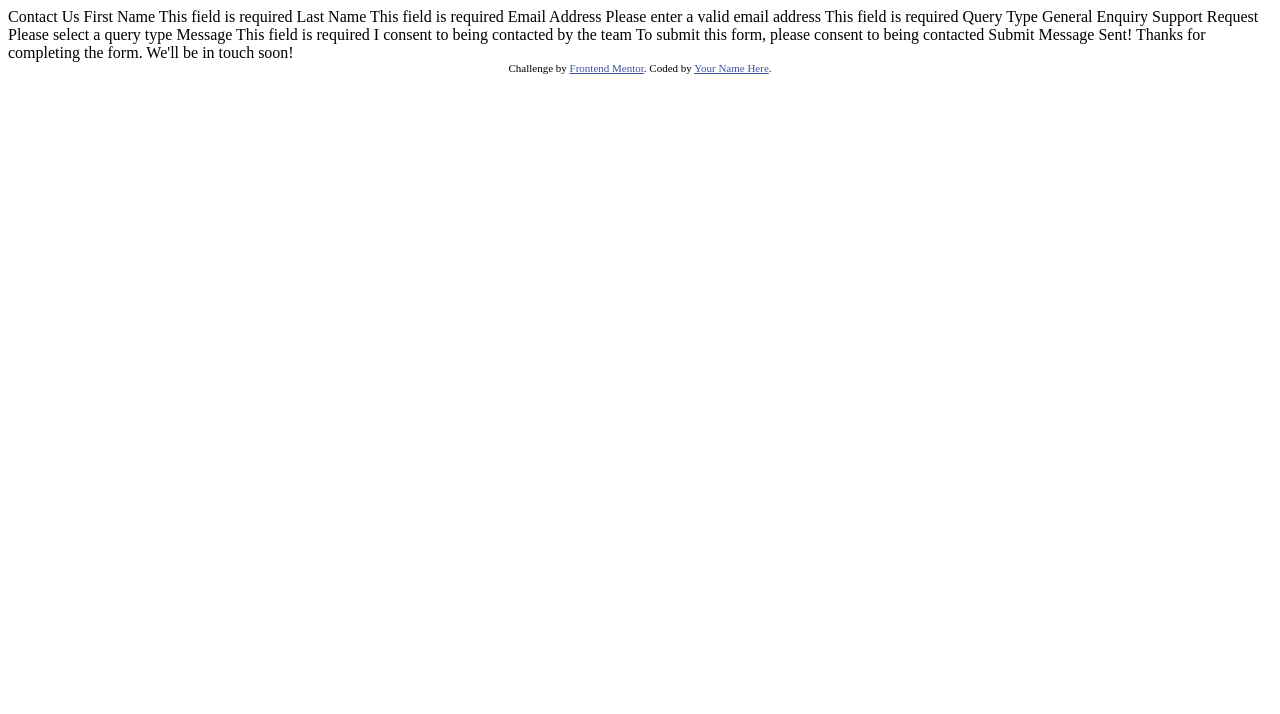
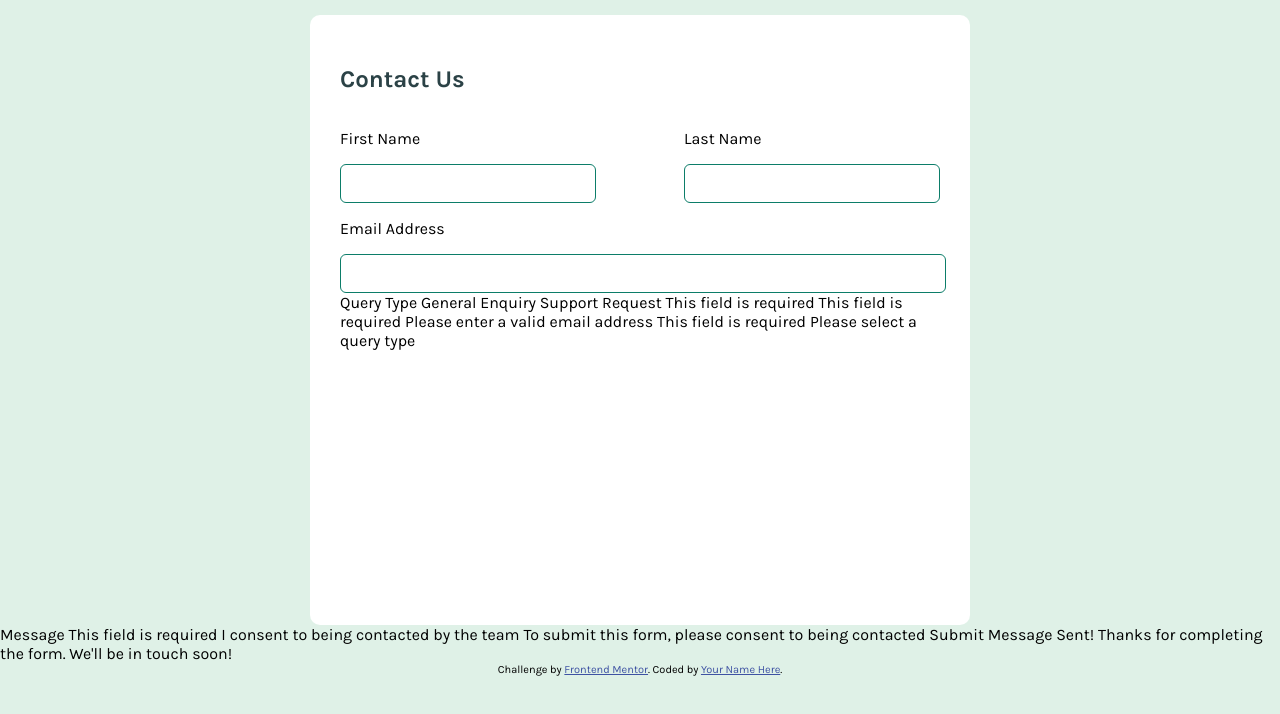
Before and after one commit to Annieleoliveiraa/forms-project, a plain HTML site: page index.html in a window 1280 px wide. Drawn offline with Linux system fonts and the light colour scheme.

Commit message:
Adicionando os inputs do fomulario

```diff
--- a/index.html
+++ b/index.html
@@ -1,36 +1,78 @@
 <!DOCTYPE html>
 <html lang="pt-BR">
+
 <head>
   <meta charset="UTF-8">
-  <meta name="viewport" content="width=device-width, initial-scale=1.0"> <!-- displays site properly based on user's device -->
-
+  <meta name="viewport" content="width=device-width, initial-scale=1.0">
   <link rel="icon" type="image/png" sizes="32x32" href="./assets/images/favicon-32x32.png">
   <link rel="stylesheet" href="style.css">
+
   <title>Frontend Mentor | Contact form</title>
 
+  <link rel="preconnect" href="https://fonts.googleapis.com">
+  <link rel="preconnect" href="https://fonts.gstatic.com" crossorigin>
+  <link href="https://fonts.googleapis.com/css2?family=Karla:ital,wght@0,200..800;1,200..800&display=swap"
+    rel="stylesheet">
+
   <style>
-    .attribution { font-size: 11px; text-align: center; }
-    .attribution a { color: hsl(228, 45%, 44%); }
+    .attribution {
+      font-size: 11px;
+      text-align: center;
+    }
+
+    .attribution a {
+      color: hsl(228, 45%, 44%);
+    }
   </style>
 </head>
+
 <body>
+  <div class="container">
+    <h2>Contact Us</h2>
 
-  Contact Us
+    <form action="">
 
-  First Name
-  This field is required
+      <div class="card-inputnames">
+        <label for="iname">
+          <p>First Name</p>
+          <input class="input-name" type="text" name="iname" id="iname">
+        </label>
 
-  Last Name
-  This field is required
+        <label for="isobrenome">
+          <p>Last Name</p>
+          <input class="input-sobrenome" type="text" name="isobrenome" id="isobrenome">
+        </label>
+      </div>
 
-  Email Address
-  Please enter a valid email address
-  This field is required
 
-  Query Type
-  General Enquiry
-  Support Request
-  Please select a query type
+
+      <label for="iemail">
+        <p>Email Address</p>
+        <input class="input-email" type="email" name="iemail" id="ieamil">
+      </label>
+
+      Query Type
+
+
+      General Enquiry
+
+
+
+      Support Request
+
+      This field is required
+
+
+      This field is required
+
+
+      Please enter a valid email address
+      This field is required
+      Please select a query type
+
+
+  </div>
+  </form>
 
   Message
   This field is required
@@ -42,10 +84,14 @@
 
   Message Sent!
   Thanks for completing the form. We'll be in touch soon!
+  </div>
+
+
 
   <div class="attribution">
     Challenge by <a href="https://www.frontendmentor.io?ref=challenge">Frontend Mentor</a>.
     Coded by <a href="#">Your Name Here</a>.
   </div>
 </body>
+
 </html>
--- a/style.css
+++ b/style.css
@@ -0,0 +1,56 @@
+html, body {
+   font-family: "Karla", sans-serif;
+   margin: 0;
+   padding: 0;
+   background-color:  hsl(148, 38%, 91%);
+}
+
+h2 {
+   color: hsl(187, 24%, 22%);
+}
+
+.container {
+   width: 600px;
+   height: 550px;
+
+   margin: auto;
+   margin-top: 15px;
+
+   background-color: hsl(0, 0%, 100%);
+   padding: 30px;
+   border-radius: 10px;
+}
+
+.card-inputnames {
+  display: flex;
+  justify-content: space-between;
+}
+
+.input-name {
+   width: 250px;
+   height: 35px;
+
+   border-radius: 6px;
+   border: 1px solid hsl(169, 82%, 27%);
+}
+
+.input-sobrenome {
+   width: 250px;
+   height: 35px;
+
+   border-radius: 6px;
+   border: 1px solid hsl(169, 82%, 27%);
+}
+
+.input-email {
+   width: 600px;
+   height: 35px;
+
+   border-radius: 6px;
+   border: 1px solid hsl(169, 82%, 27%);
+}
+
+.card-radios {
+   display: flex;
+   justify-content: space-between;
+}
```
